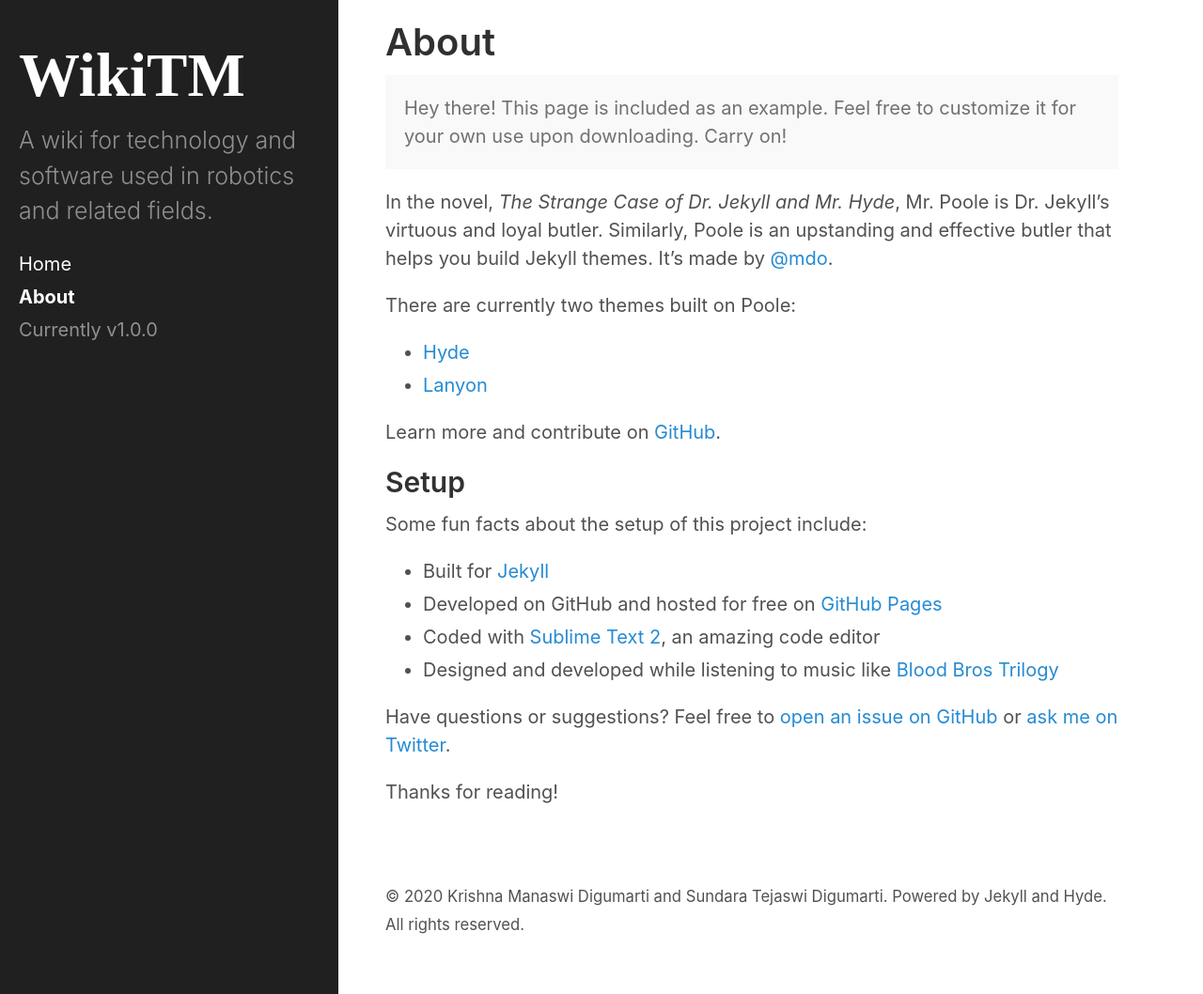
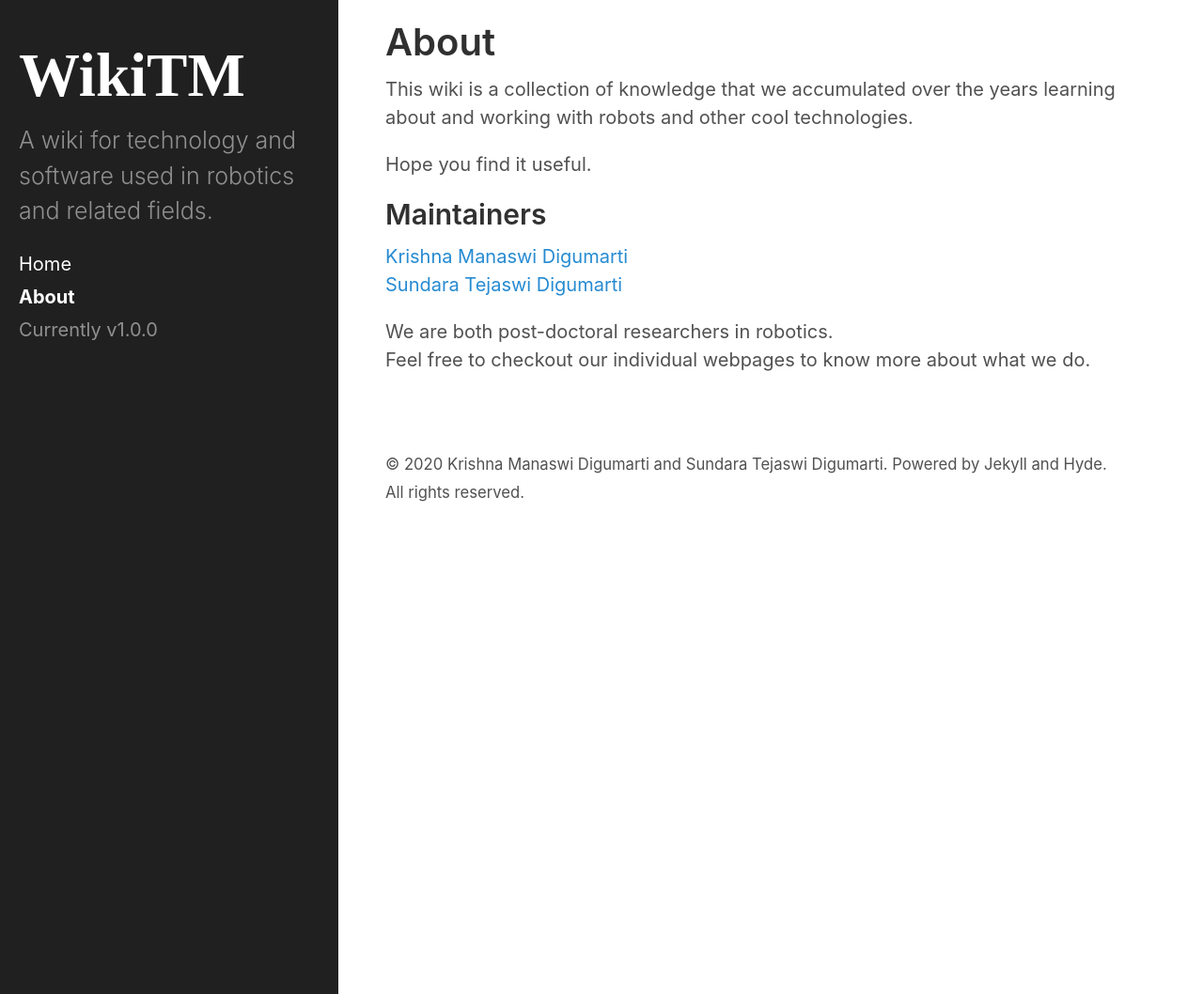
Before and after one commit to tejaswid/wikitm, a Jekyll site: the page built from about.md, in a window 1280 px wide and 1058 px high. Shown: the whole window at 94% size. Built offline with Jekyll 4.4.1, drawn with Linux system fonts in a browser that asks for light colours.

Commit message:
Updated about page

```diff
--- a/about.md
+++ b/about.md
@@ -4,28 +4,14 @@ title: About
 permalink: /about/
 ---
 
-<p class="message">
-  Hey there! This page is included as an example. Feel free to customize it for your own use upon downloading. Carry on!
-</p>
+This wiki is a collection of knowledge that we accumulated over the years learning about and working with robots and other cool technologies.
 
-In the novel, *The Strange Case of Dr. Jekyll and Mr. Hyde*, Mr. Poole is Dr. Jekyll's virtuous and loyal butler. Similarly, Poole is an upstanding and effective butler that helps you build Jekyll themes. It's made by [@mdo](https://twitter.com/mdo).
+Hope you find it useful.
 
-There are currently two themes built on Poole:
+## Maintainers
 
-* [Hyde](http://hyde.getpoole.com)
-* [Lanyon](http://lanyon.getpoole.com)
+[Krishna Manaswi Digumarti](https://krishnamanaswid.github.io)
+[Sundara Tejaswi Digumarti](https://tejaswid.github.io)
 
-Learn more and contribute on [GitHub](https://github.com/poole).
-
-## Setup
-
-Some fun facts about the setup of this project include:
-
-* Built for [Jekyll](http://jekyllrb.com)
-* Developed on GitHub and hosted for free on [GitHub Pages](https://pages.github.com)
-* Coded with [Sublime Text 2](http://sublimetext.com), an amazing code editor
-* Designed and developed while listening to music like [Blood Bros Trilogy](https://soundcloud.com/maddecent/sets/blood-bros-series)
-
-Have questions or suggestions? Feel free to [open an issue on GitHub](https://github.com/poole/poole/issues/new) or [ask me on Twitter](https://twitter.com/mdo).
-
-Thanks for reading!
+We are both post-doctoral researchers in robotics.
+Feel free to checkout our individual webpages to know more about what we do.
```
